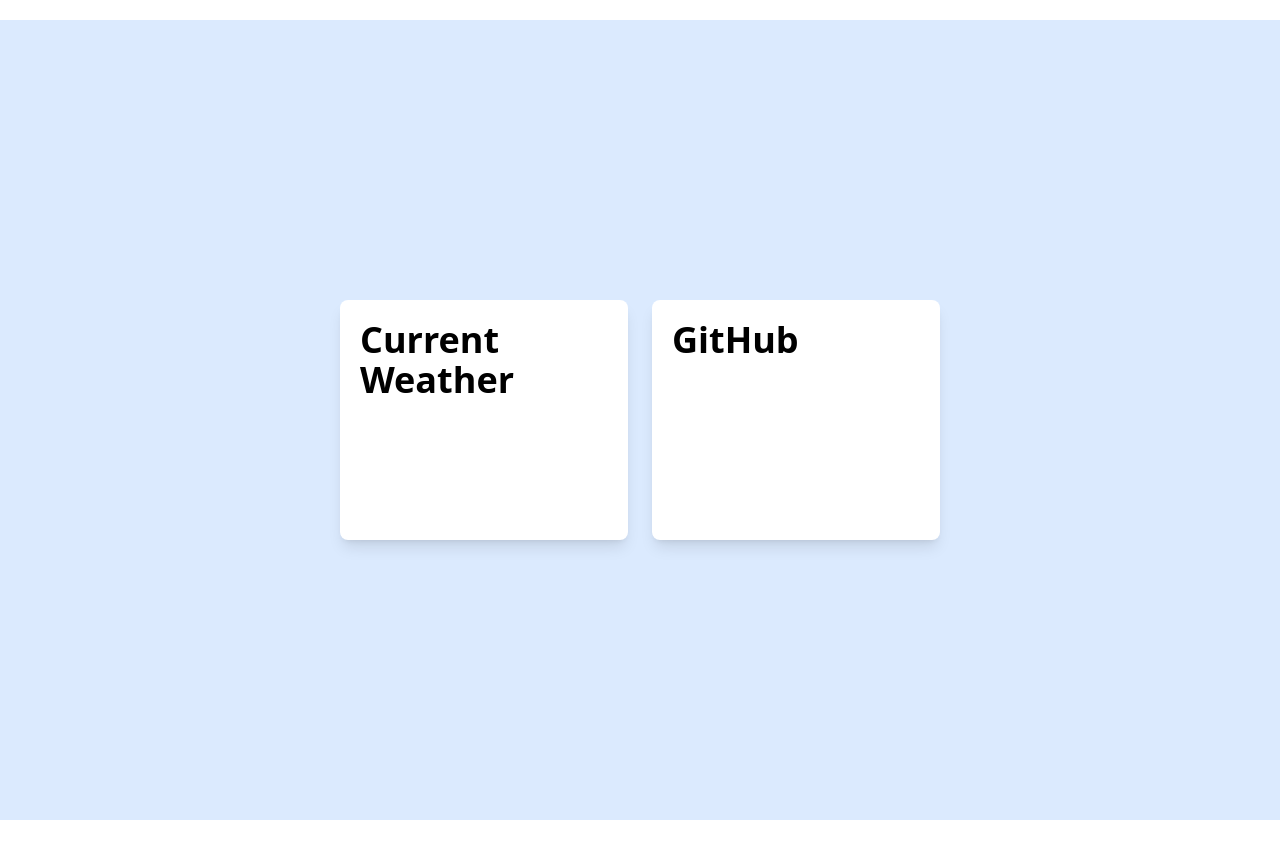
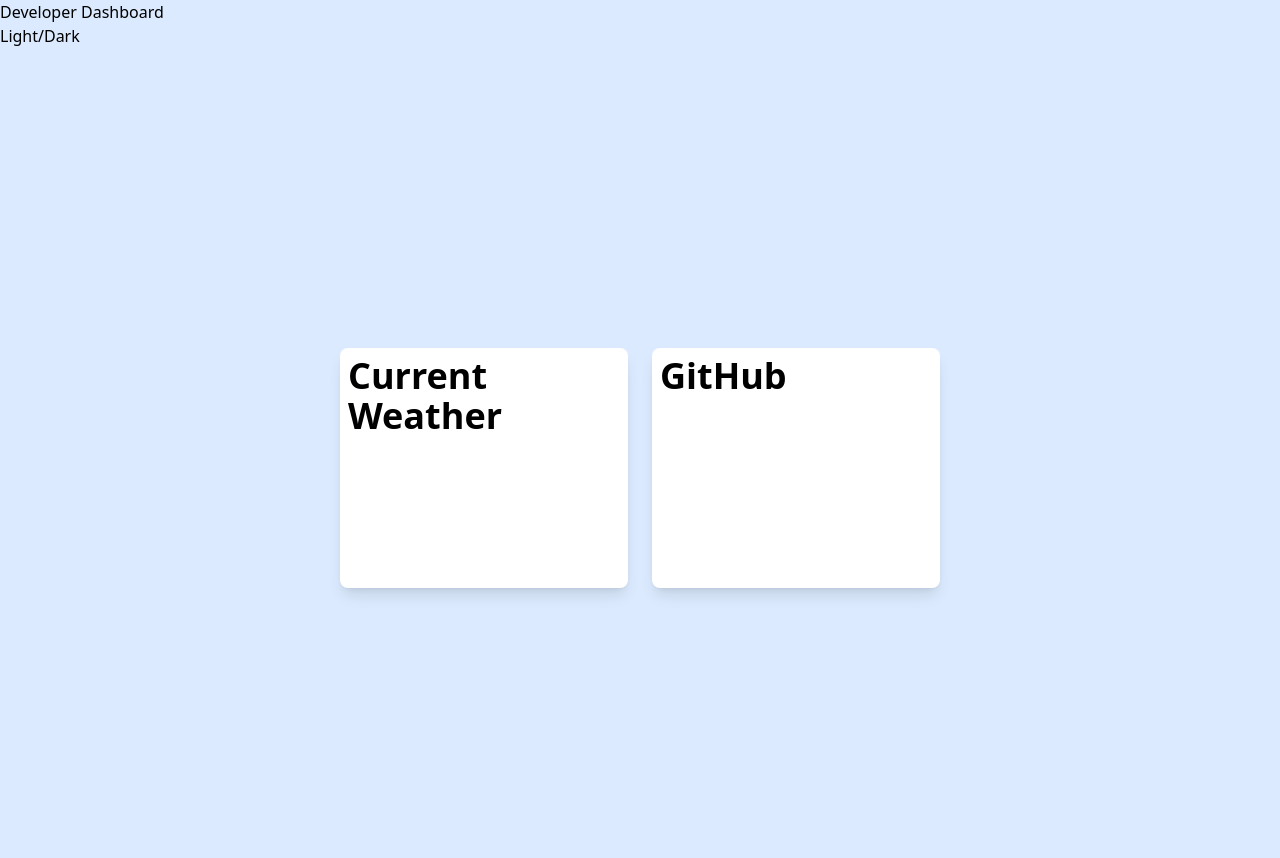
Before and after one commit to UWASEdjaria/-Developer-Dashboard-, a React (Vite) app: page / in a window 1280 px wide. Shown: the top 858 px of the page. Before the commit the page ends 820 px from the top, so only its background shows below. Built offline with nearby package versions, Linux system fonts and the light colour scheme.

Commit message:
add navbar and import to app.jsx

```diff
--- a/src/App.jsx
+++ b/src/App.jsx
@@ -2,15 +2,18 @@
 import './index.css'
 import './App.css'
 import Dashboard from './pages/Dashboard'
+import Navbar from './components/Navbar'
 
 function App() {
 
 
   return (
-    <>
+    <div className='bg-blue-100'>
+
+      <Navbar/>
       <Dashboard/>
 
-    </>
+    </div>
   )
 }
 
--- a/src/components/Navbar.jsx
+++ b/src/components/Navbar.jsx
@@ -0,0 +1,13 @@
+import React from 'react'
+import { Link } from 'react-router-dom'
+
+function Navbar() {
+  return (
+    <nav>
+        <h1>Developer Dashboard</h1>
+        <button>Light/Dark</button>
+    </nav>
+  )
+}
+
+export default Navbar
--- a/src/pages/Dashboard.jsx
+++ b/src/pages/Dashboard.jsx
@@ -2,11 +2,11 @@
 
 function Dashboard() {
   return (
-    <div className='bg-blue-100 flex flex-row min-h-screen gap-6 justify-center items-center mt-5'>
-        <div className='grid grid-cols-1  p-5 bg-white rounded-lg shadow-lg w-72 h-60 transition-all duration-300 hover:scale-105'>
+    <div className='flex flex-row min-h-screen gap-6 justify-center items-center mt-5'>
+        <div className='grid grid-cols-1 items-start p-2 bg-white rounded-lg shadow-lg w-72 h-60 transition-all duration-300 hover:scale-105'>
         <h1 className='text-2xl sm:text-2xl md:text-3xl lg:text-4xl font-bold'>Current Weather</h1>
          </div>
-         <div className='grid grid-cols-1 p-5 bg-white rounded-lg shadow-lg w-72 h-60 transition-all duration-300 hover:scale-105'>
+         <div className='grid grid-cols-1 p-2 bg-white rounded-lg shadow-lg w-72 h-60 transition-all duration-300 hover:scale-105'>
         <h2 className='text-2xl sm:text-2xl md:text-3xl lg:text-4xl font-bold'>GitHub</h2>
 
     </div>
```
